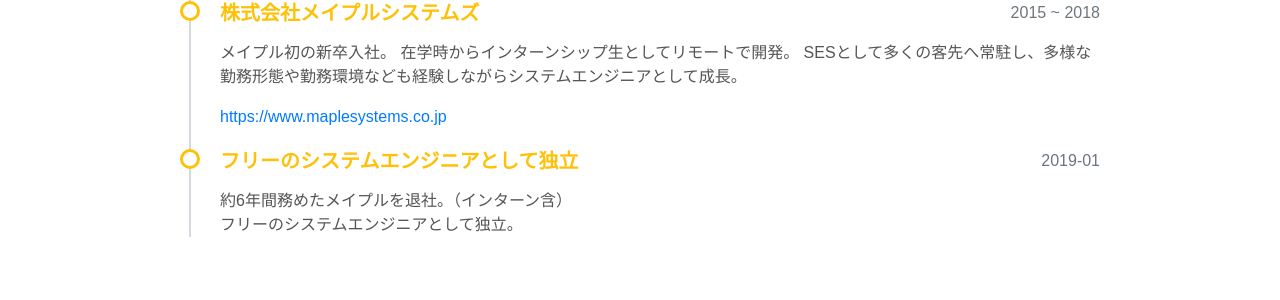
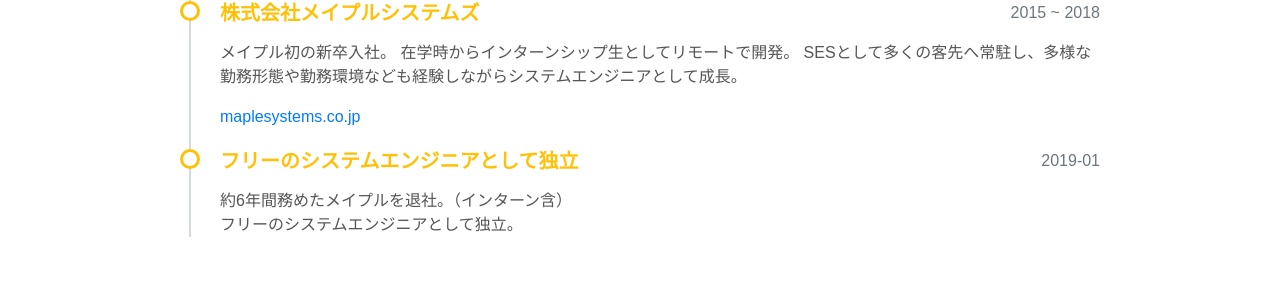
Before and after one commit to hashimotoryoh/hashimotoryoh.github.io, a Jekyll site: the page built from index.md, in a window 1280 px wide. Shown: the part 3098-3398 px from the top of the page. Built offline with Jekyll 4.4.1, drawn with Linux system fonts in a browser that asks for light colours; some web fonts are replaced; comment, search, counter and statistics services are not loaded; some of the changed lines change nothing that is shown.

Commit message:
タイムラインを修正

```diff
--- a/_includes/timeline.html
+++ b/_includes/timeline.html
@@ -20,8 +20,8 @@
 				</li>
 				<li>
 					<span class="float-right text-muted">2010 ~ 2015</span>
-          <p class="h5 text-warning">国立苫小牧工業高等専門学校</p>
-          <p class="text-muted">
+					<p class="h5 text-warning">国立苫小牧工業高等専門学校</p>
+					<p class="text-muted">
 						情報工学科 第21期
 					</p>
 				</li>
@@ -46,7 +46,7 @@
 						在学時からインターンシップ生としてリモートで開発。
 						SESとして多くの客先へ常駐し、多様な勤務形態や勤務環境なども経験しながらシステムエンジニアとして成長。
 					</p>
-					<p><a href="https://www.maplesystems.co.jp" target="_blank">https://www.maplesystems.co.jp</a></p>
+					<p><a href="https://maplesystems.co.jp" target="_blank">maplesystems.co.jp</a></p>
 				</li>
 				<li>
 					<span class="float-right text-muted">2019-01</span>
```
